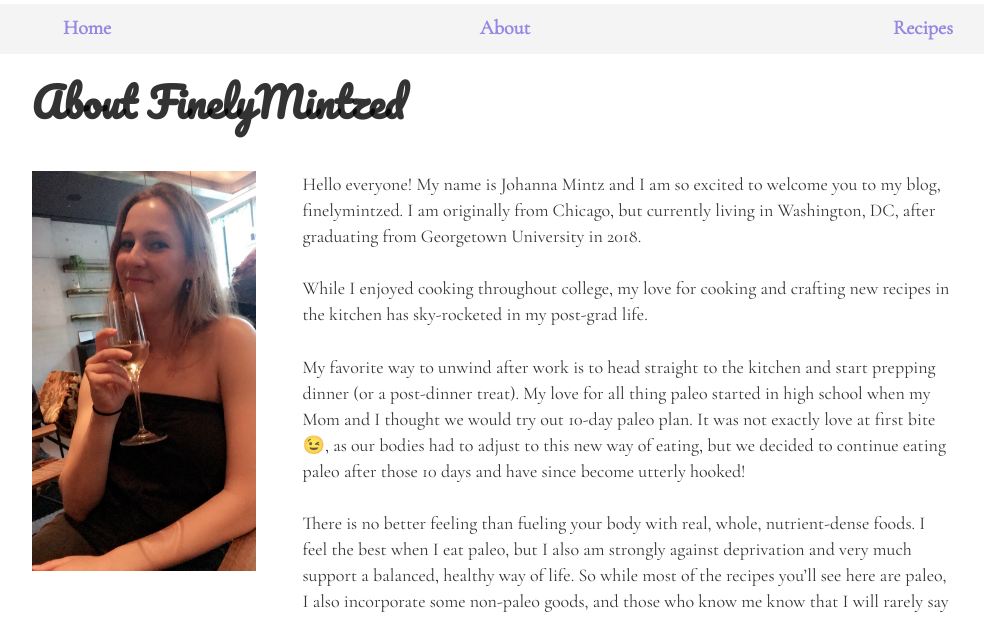
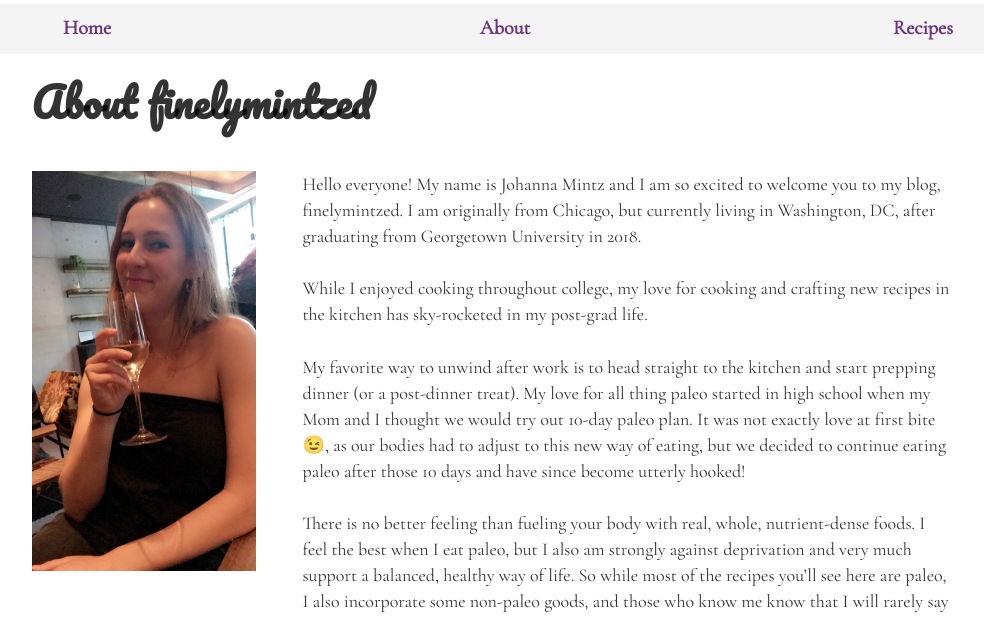
Before and after one commit to smintz93/finely_mintzed-, a Gatsby site: page /about in a window 1280 px wide. Shown: the part 182-800 px from the top of the page, without its empty margins (148-1132 px from the left). Built offline with nearby package versions, Linux system fonts and the light colour scheme; Gatsby itself is replaced by a stand-in of ours.

Commit message:
Updated color and hover effect for nav bar

```diff
--- a/src/components/header.js
+++ b/src/components/header.js
@@ -2,6 +2,9 @@ import { Link } from "gatsby"
 import PropTypes from "prop-types"
 import React from "react"
 import Logo from '../images/finelymintzed_logo.png';
+import Logo1 from '../images/finelymintzed_logo.jpg';
+import Logo2 from '../images/finelymintzed_logo_1.png';
+
 
 const Header = ({ siteTitle }) => (
   <header
--- a/src/components/layout.css
+++ b/src/components/layout.css
@@ -635,7 +635,7 @@ pre tt:after {
 }
 
 .menuGrid li a {
-  color: #9588e1;
+  color: #6d3480;
   font-family: 'Cormorant Garamond', serif;
   font-size: 20px;
   font-weight: 800;
@@ -643,7 +643,7 @@ pre tt:after {
 }
 
   .menuGrid li a:hover {
-    background: #9588e1;
+    background: #6d3480;
     color: rgb(244, 244, 244);
     padding: 12px 30px;
 
--- a/src/pages/about.js
+++ b/src/pages/about.js
@@ -6,7 +6,7 @@ import JoBioPic from '../images/JohannaBio.jpeg';
 const About = () => (
   <Layout>
     <div className='pageAboutWrapper'>
-    <h1>About FinelyMintzed</h1>
+    <h1>About finelymintzed</h1>
     <div class='aboutContainerMain'>
     <img className="JoBio" src={JoBioPic} />
     <div class='aboutTextMain'>
```
Also changed, not shown: src/images/finelymintzed_logo.jpg (added), src/images/finelymintzed_logo_1.png (added).
